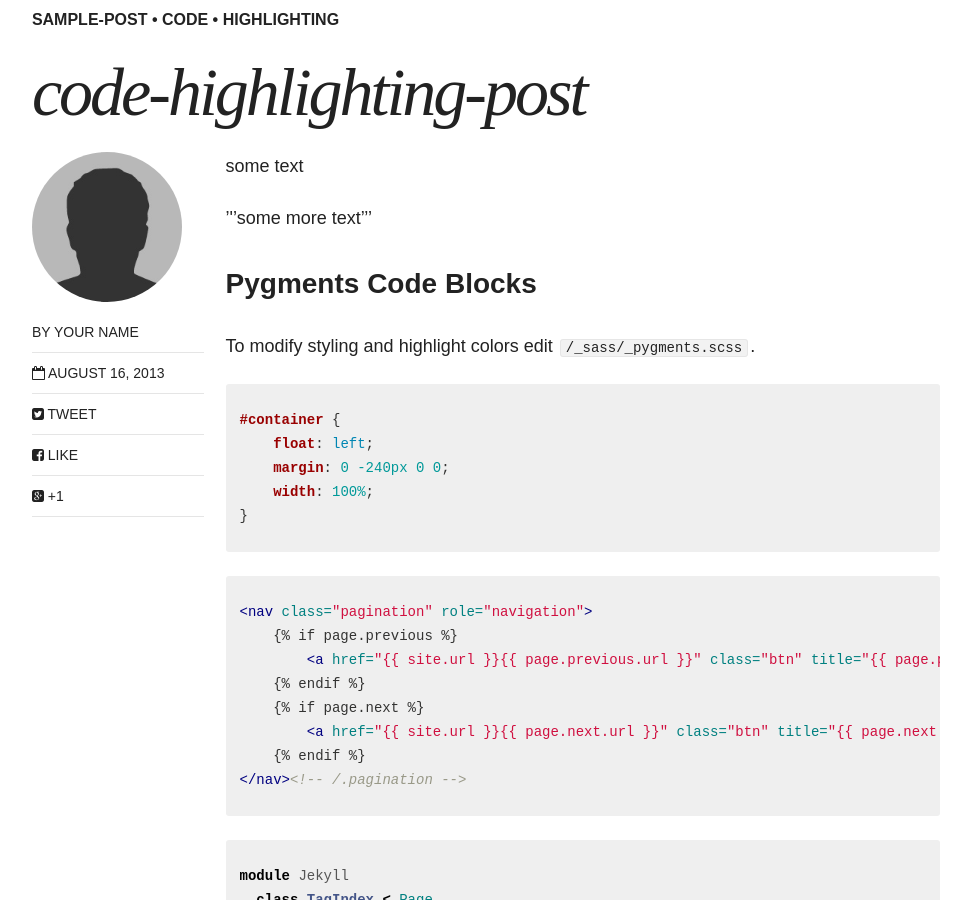
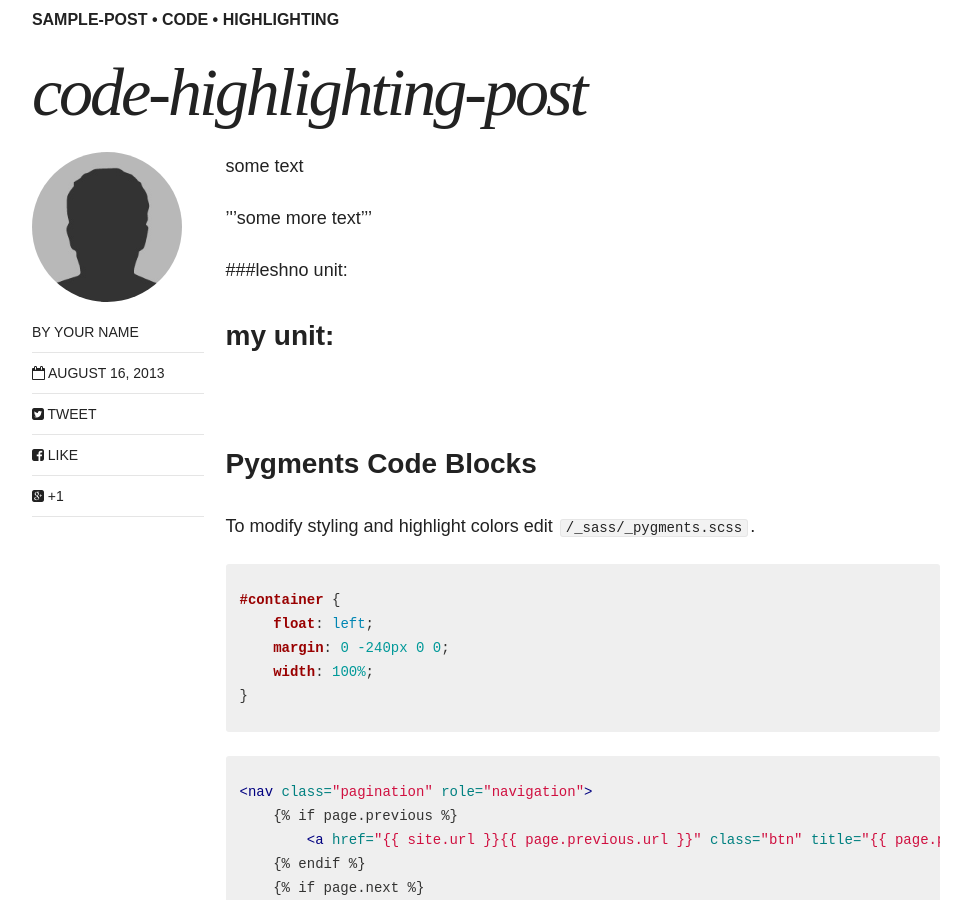
Before and after one commit to galdil/galdil.github.io, a Jekyll site: the page built from _posts/articles/2013-08-16-code-highlighting-post.md, in a window 1280 px wide and 900 px high, scrolled down 740 px. Shown: the whole window, without its empty margins (154-1125 px from the left). Built offline with Jekyll 4.4.1, drawn with Linux system fonts in a browser that asks for light colours; nearby versions of some CDN libraries.

Commit message:
Update 2013-08-16-code-highlighting-post.md

```diff
--- a/_posts/articles/2013-08-16-code-highlighting-post.md
+++ b/_posts/articles/2013-08-16-code-highlighting-post.md
@@ -17,7 +17,11 @@
 '''some more text'''
 
 [^1]: <http://en.wikipedia.org/wiki/Syntax_highlighting>
+###leshno unit:
 <div class="apester-media" data-media-id="5a0b3f4cb9452600010a1f3c" height="512"></div><script async src="//static.apester.com/js/sdk/v2.0/apester-javascript-sdk.min.js"></script>
+### my unit:
+<div class="apester-media" data-media-id="5a0c455c76cdae000155bfe1" height="512"></div><script async src="//static.apester.com/js/sdk/v2.0/apester-javascript-sdk.min.js"></script>
+<br>
 ### Pygments Code Blocks
 
 To modify styling and highlight colors edit `/_sass/_pygments.scss`.
```
